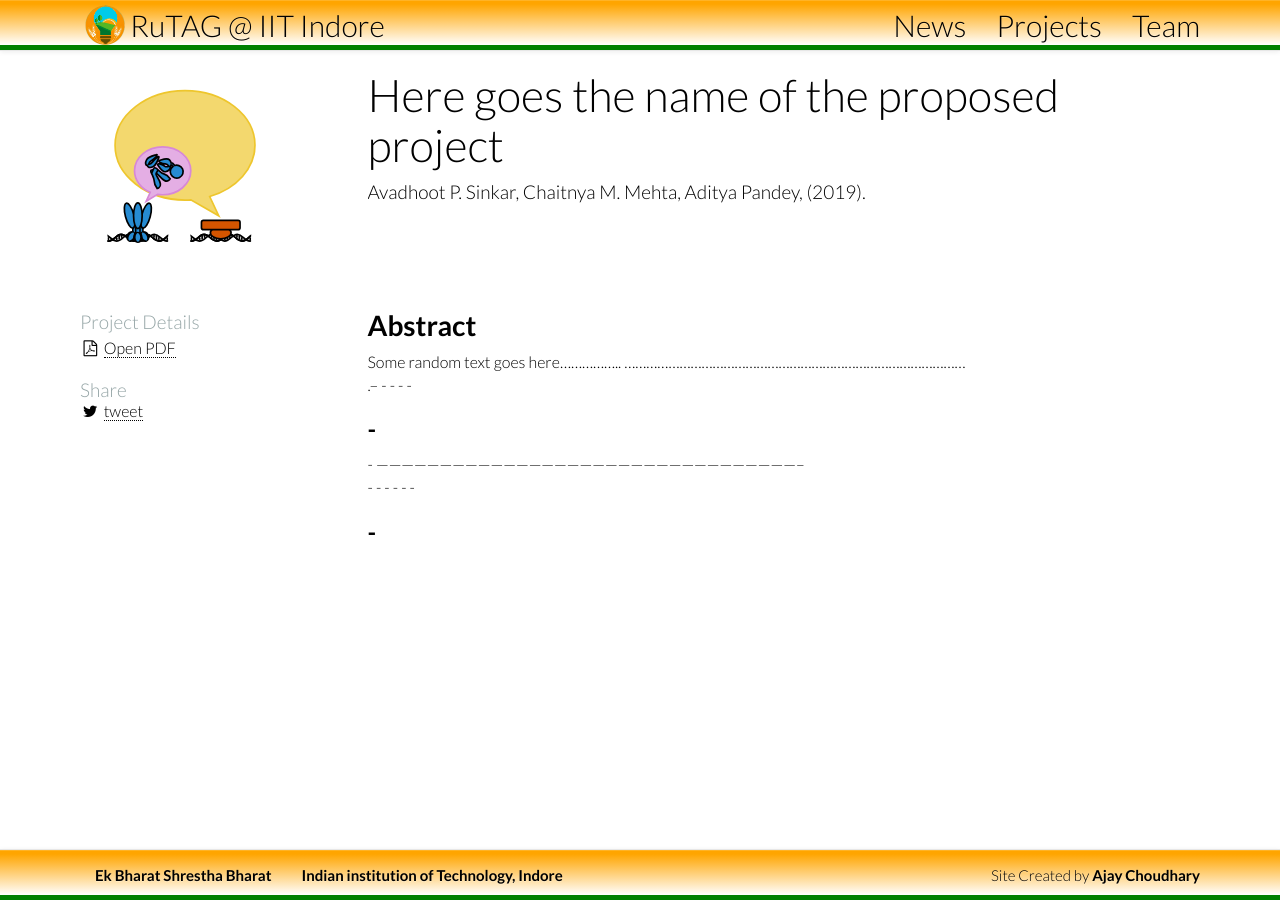
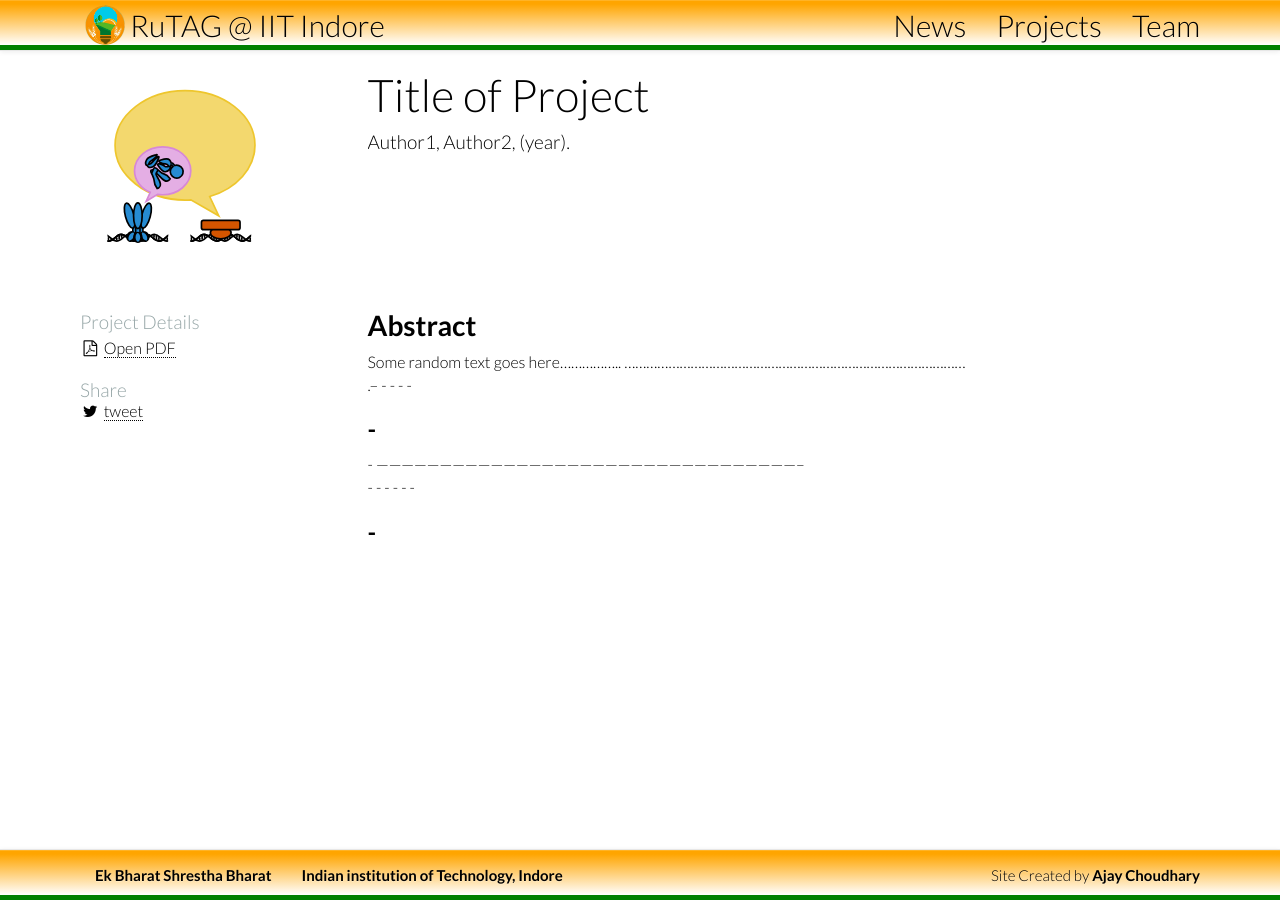
Before and after one commit to ajayiiti/rutag, a Jekyll site: the page built from projects/_posts/2020-02-20-project5.md, in a window 1280 px wide. Built offline with Jekyll 4.4.1, drawn with Linux system fonts in a browser that asks for light colours; nearby versions of some CDN libraries.

Commit message:
Update 2020-02-20-project5.md

```diff
--- a/projects/_posts/2020-02-20-project5.md
+++ b/projects/_posts/2020-02-20-project5.md
@@ -1,10 +1,10 @@
 ---
 layout: project
-title: "Here goes the name of the proposed project"
-year: "2019"
-status: "Proposed"
-nickname: tower-climbing-hexapod
-authors: "Avadhoot P. Sinkar, Chaitnya M. Mehta, Aditya Pandey"
+title: "Title of Project"
+year: "year"
+status: "status"
+nickname: nickname
+authors: "Author1, Author2"
 image: /assets/images/papers/hsf1-perspective.svg
 redirect_from:
 fulltext:
```
